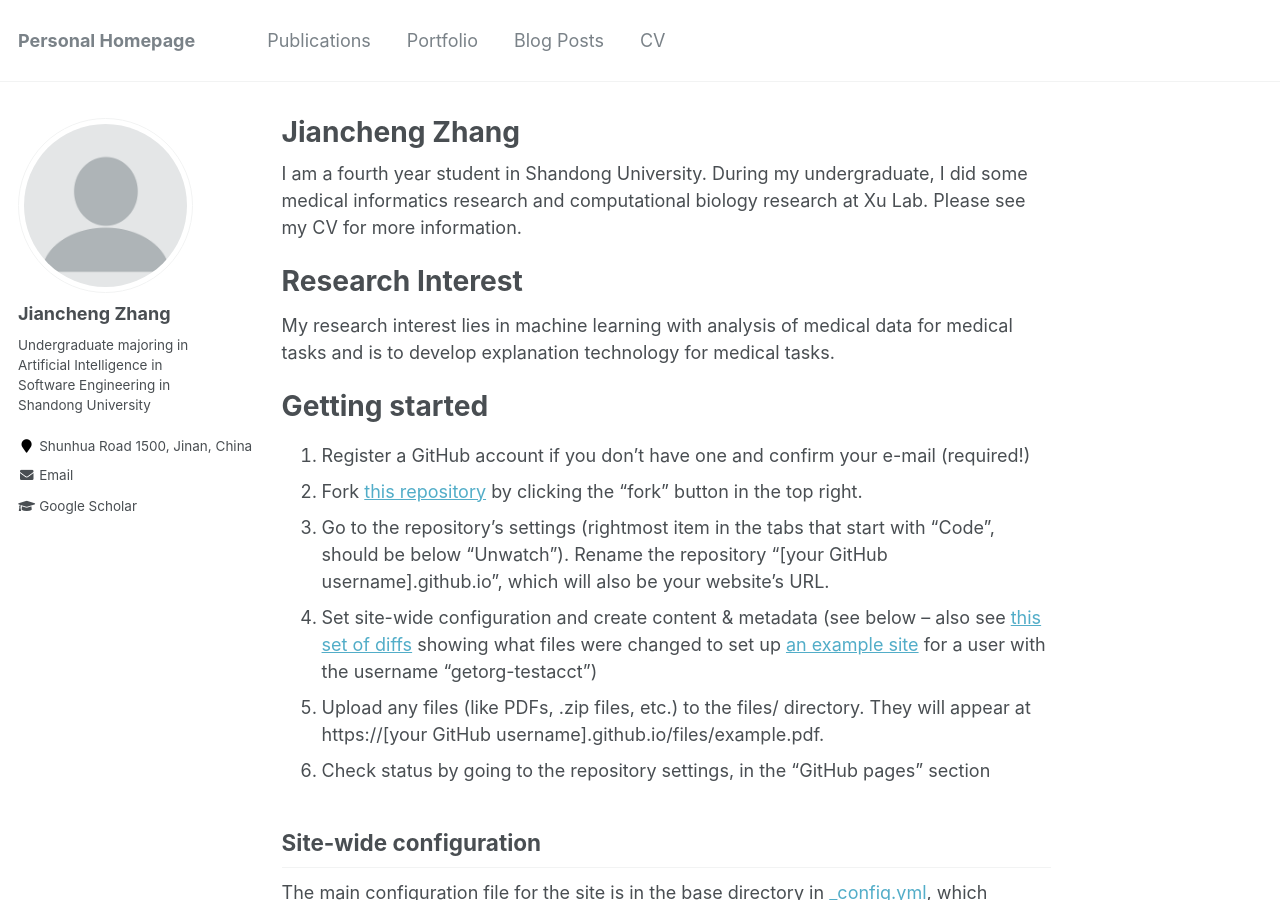
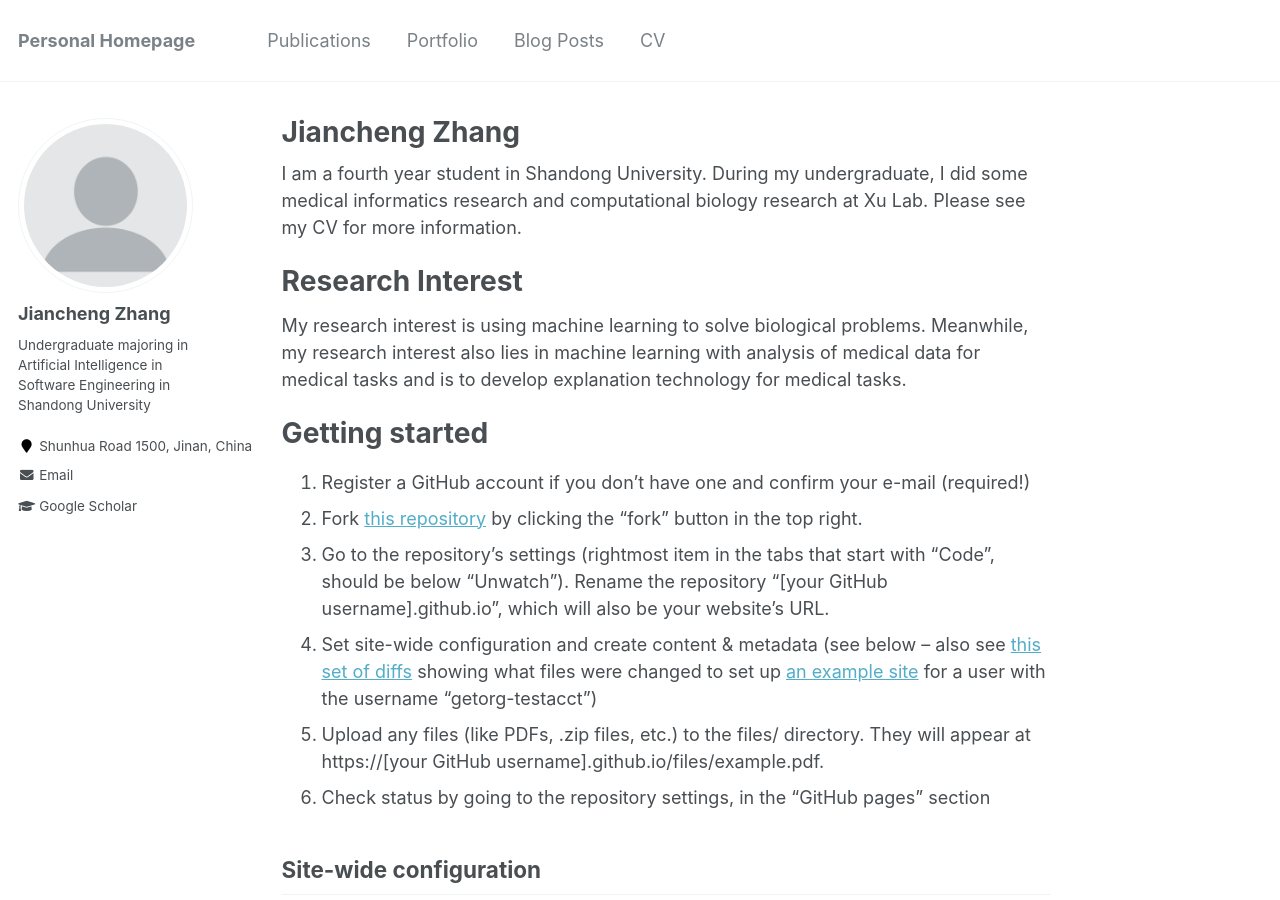
Before and after one commit to zjcyeshome/zjcyeshome.github.io, a Jekyll site: the page built from _pages/about.md, in a window 1280 px wide and 900 px high. Built offline with Jekyll 4.4.1, drawn with Linux system fonts in a browser that asks for light colours.

Commit message:
Update about.md

```diff
--- a/_pages/about.md
+++ b/_pages/about.md
@@ -12,7 +12,7 @@ I am a fourth year student in Shandong University. During my undergraduate, I di
 
 Research Interest
 ======
-My research interest lies in machine learning with analysis of medical data for medical tasks and is to develop explanation technology for medical tasks.
+My research interest is using machine learning to solve biological problems. Meanwhile, my research interest also lies in machine learning with analysis of medical data for medical tasks and is to develop explanation technology for medical tasks.
 
 Getting started
 ======
```
